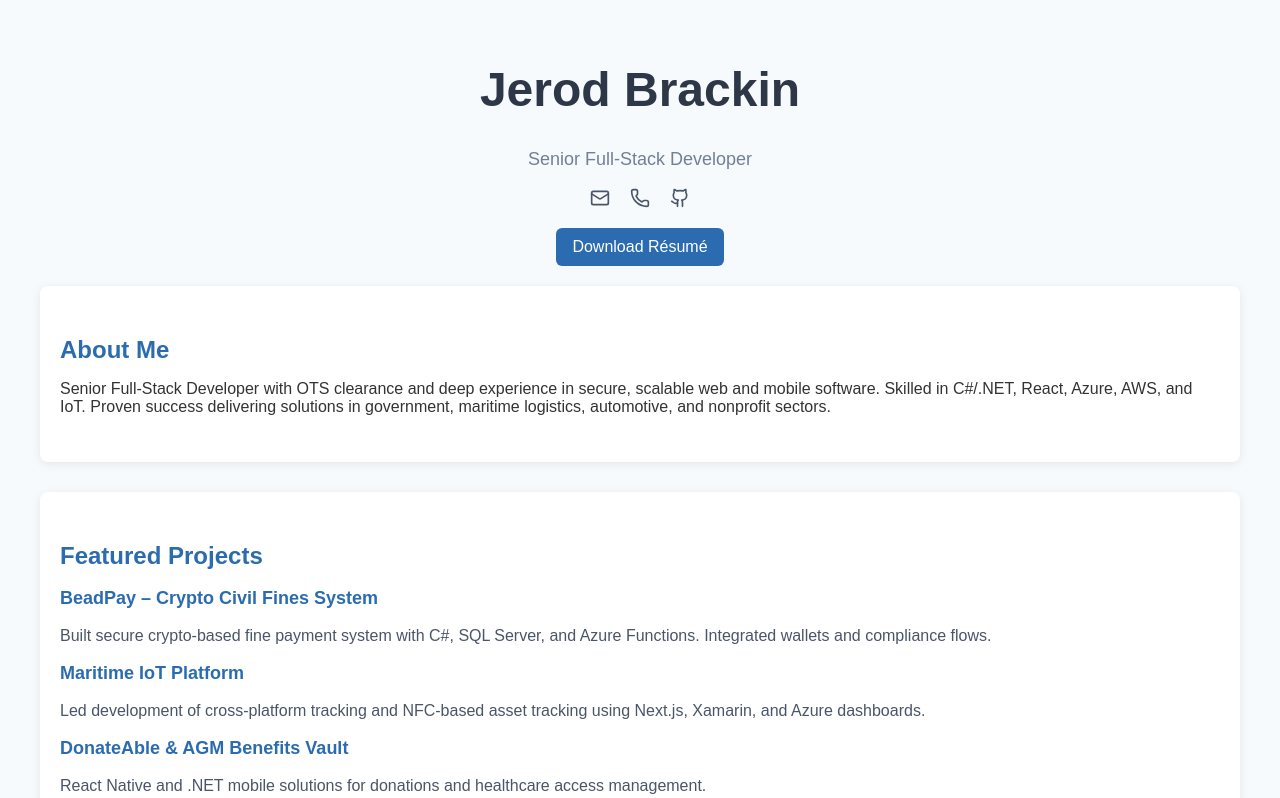
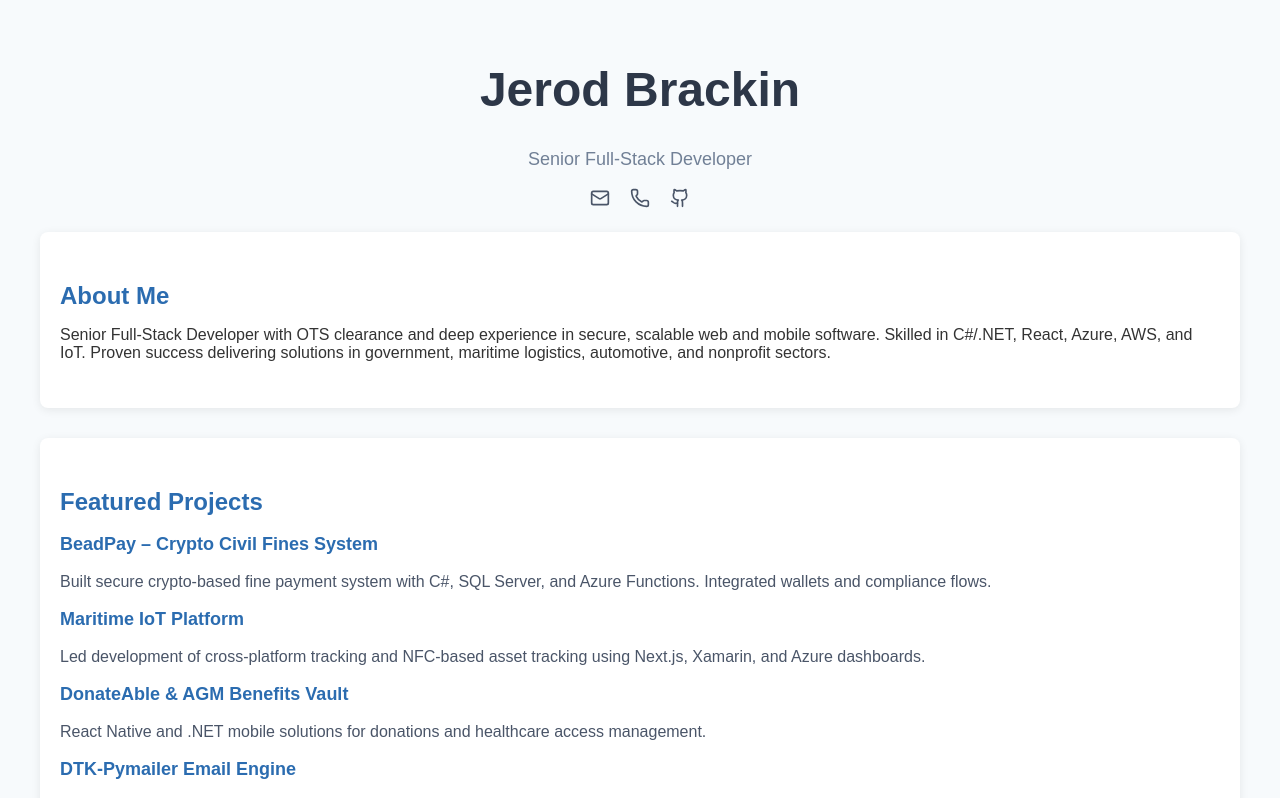
Before and after one commit to jbrackin1/Portfolio, a React (Create React App) app in the folder portfolio/: page / in a window 1280 px wide. Shown: the top 798 px of the page. Built offline with nearby package versions, Linux system fonts and the light colour scheme.

Commit message:
fix:\ temporarily removed download resume function

```diff
--- a/portfolio/src/App.js
+++ b/portfolio/src/App.js
@@ -29,7 +29,7 @@ function App() {
 						<Github className="w-5 h-5" />
 					</a>
 				</div>
-				<Button href="/jerod-brackin-resume.pdf">Download Résumé</Button>
+				{/* <Button href="/jerod-brackin-resume.pdf">Download Résumé</Button> */}
 			</header>
 
 			{/* About Me */}
```
